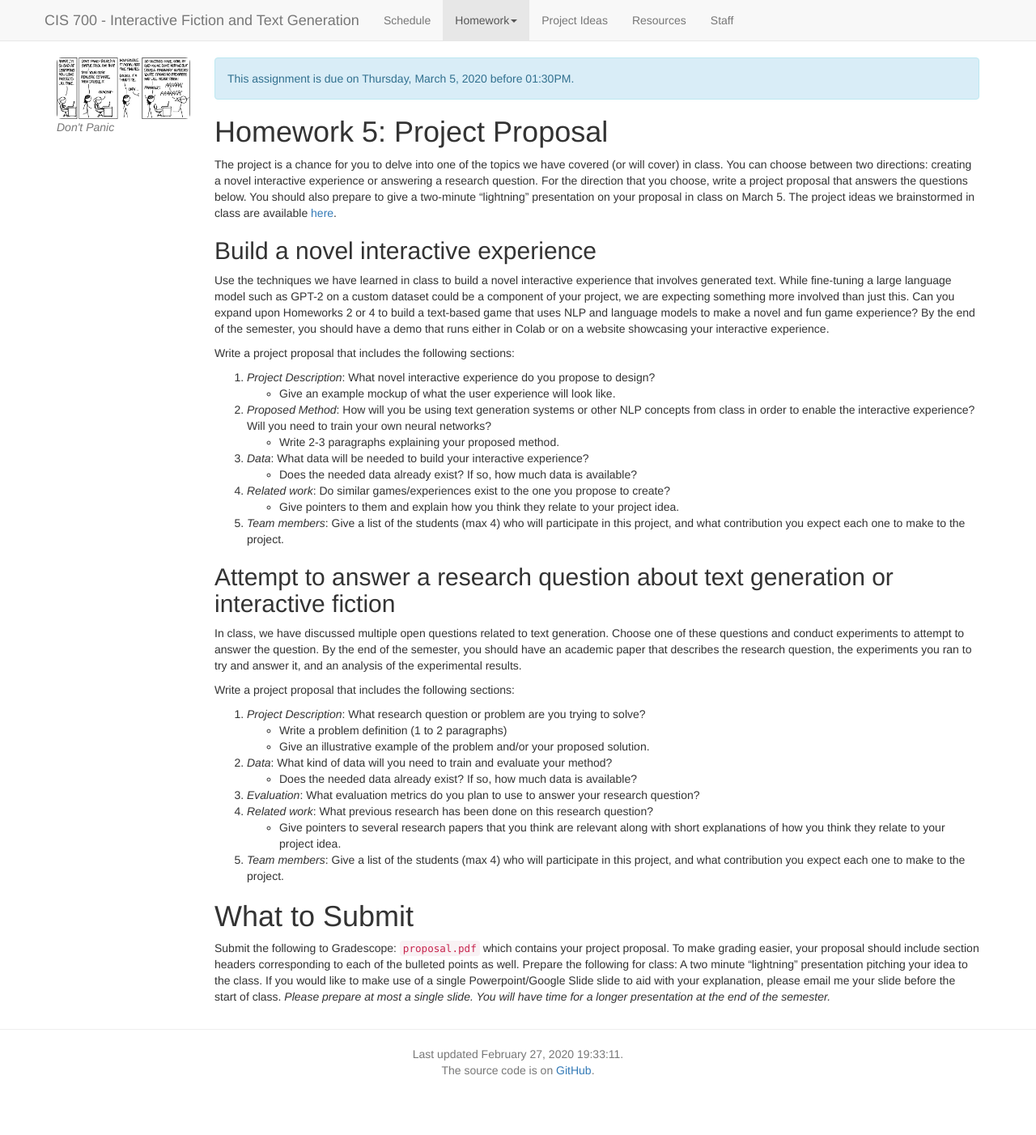
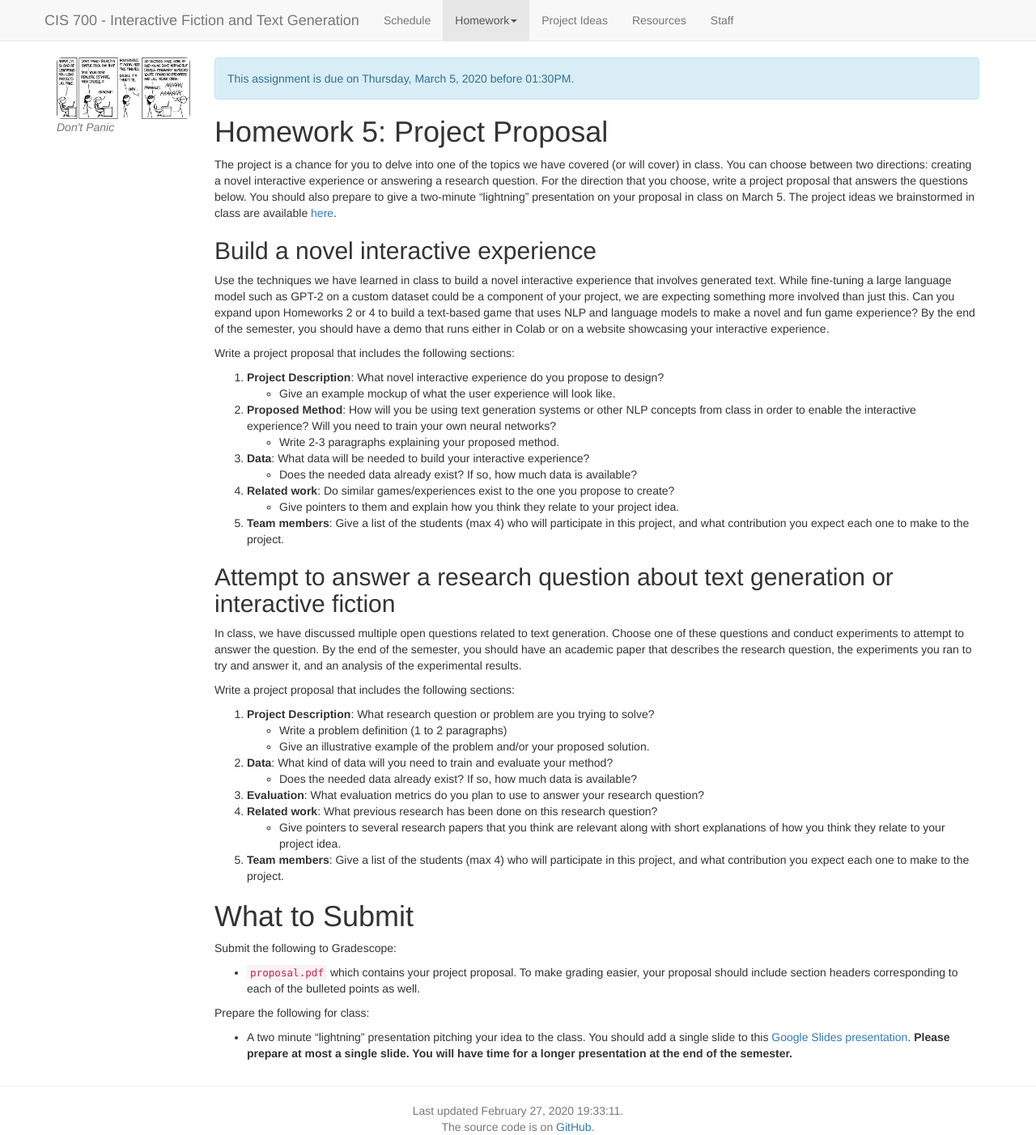
Before and after one commit to interactive-fiction-class/interactive-fiction-class.github.io, a Jekyll site: the page built from homeworks/project-proposal/project-proposal.md, in a window 1280 px wide. Shown: the whole page at 81% size. Built offline with Jekyll 4.4.1, drawn with Linux system fonts in a browser that asks for light colours; nearby versions of some CDN libraries; a script that is not in the unit is left out; before the commit the page ends 1332 px from its top, so only the background shows below that.

Commit message:
Added link to a Google slide deck

```diff
--- a/homeworks/project-proposal/project-proposal.md
+++ b/homeworks/project-proposal/project-proposal.md
@@ -60,33 +60,34 @@ The project is a chance for you to delve into one of the topics we have covered
 Use the techniques we have learned in class to build a novel interactive experience that involves generated text. While fine-tuning a large language model such as GPT-2 on a custom dataset could be a component of your project, we are expecting something more involved than just this. Can you expand upon Homeworks 2 or 4 to build a text-based game that uses NLP and language models to make a novel and fun game experience? By the end of the semester, you should have a demo that runs either in Colab or on a website showcasing your interactive experience.
 
 Write a project proposal that includes the following sections:
-1. *Project Description*: What novel interactive experience do you propose to design?
+1. __Project Description__: What novel interactive experience do you propose to design?
   - Give an example mockup of what the user experience will look like.
-2. *Proposed Method*: How will you be using text generation systems or other NLP concepts from class in order to enable the interactive experience? Will you need to train your own neural networks?
+2. __Proposed Method__: How will you be using text generation systems or other NLP concepts from class in order to enable the interactive experience? Will you need to train your own neural networks?
   - Write 2-3 paragraphs explaining your proposed method.
-3. *Data*: What data will be needed to build your interactive experience?
+3. __Data__: What data will be needed to build your interactive experience?
   - Does the needed data already exist?  If so, how much data is available?
-4. *Related work*: Do similar games/experiences exist to the one you propose to create?
+4. __Related work__: Do similar games/experiences exist to the one you propose to create?
   - Give pointers to them and explain how you think they relate to your project idea.
-5. *Team members*: Give a list of the students (max 4) who will participate in this project, and what contribution you expect each one to make to the project.
+5. __Team members__: Give a list of the students (max 4) who will participate in this project, and what contribution you expect each one to make to the project.
 
 
 ## Attempt to answer a research question about text generation or interactive fiction
 In class, we have discussed multiple open questions related to text generation. Choose one of these questions and conduct experiments to attempt to answer the question. By the end of the semester, you should have an academic paper that describes the research question, the experiments you ran to try and answer it, and an analysis of the experimental results.
 
 Write a project proposal that includes the following sections:
-1. *Project Description*: What research question or problem are you trying to solve?
+1. __Project Description__: What research question or problem are you trying to solve?
   - Write a problem definition (1 to 2 paragraphs)
   - Give an illustrative example of the problem and/or your proposed solution.
-2. *Data*: What kind of data will you need to train and evaluate your method?
+2. __Data__: What kind of data will you need to train and evaluate your method?
   - Does the needed data already exist?  If so, how much data is available?
-3. *Evaluation*: What evaluation metrics do you plan to use to answer your research question?
-4. *Related work*: What previous research has been done on this research question?
+3. __Evaluation__: What evaluation metrics do you plan to use to answer your research question?
+4. __Related work__: What previous research has been done on this research question?
   - Give pointers to several research papers that you think are relevant along with short explanations of how you think they relate to your project idea.
-5. *Team members*: Give a list of the students (max 4) who will participate in this project, and what contribution you expect each one to make to the project.
+5. __Team members__: Give a list of the students (max 4) who will participate in this project, and what contribution you expect each one to make to the project.
 
 # What to Submit
 Submit the following to Gradescope:
-`proposal.pdf` which contains your project proposal. To make grading easier, your proposal should include section headers corresponding to each of the bulleted points as well.
+* `proposal.pdf` which contains your project proposal. To make grading easier, your proposal should include section headers corresponding to each of the bulleted points as well.
+
 Prepare the following for class:
-A two minute “lightning” presentation pitching your idea to the class. If you would like to make use of a single Powerpoint/Google Slide slide to aid with your explanation, please email me your slide before the start of class. *Please prepare at most a single slide. You will have time for a longer presentation at the end of the semester.*
+* A two minute "lightning" presentation pitching your idea to the class. You should add a single  slide to this [Google Slides presentation](https://docs.google.com/presentation/d/1KEeYGqJiF_Kr4PlVWIs0JC-Nl5aj-Q3ZUsl4B-bI5PE/edit?usp=sharing). __Please prepare at most a single slide. You will have time for a longer presentation at the end of the semester.__
```
